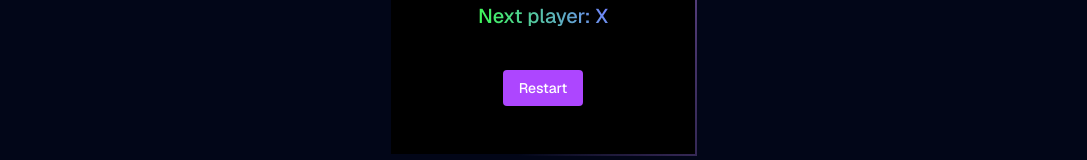
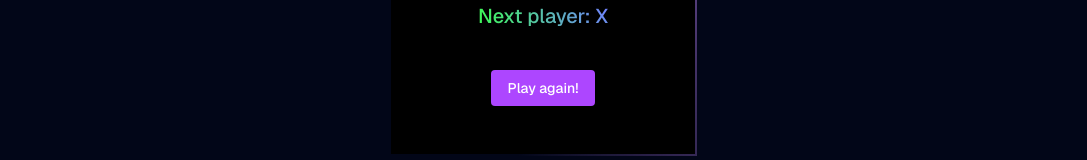
Before and after one commit to woody6197/Tic-Tac-Toe-Game, a Next.js app: page / in a window 1280 px wide. Shown: the part 594-754 px from the top of the page, without its empty margins (97-1184 px from the left). Built offline with nearby package versions, Linux system fonts and the light colour scheme.

Commit message:
Update text

```diff
--- a/components/tictactoe-game.jsx
+++ b/components/tictactoe-game.jsx
@@ -230,7 +230,7 @@ function TicTacToe() {
         onClick={restartGame}
         className="mt-6 px-4 py-2 bg-purple-500 text-white rounded hover:bg-purple-600"
       >
-        Restart
+        Play again!
       </button>
     </div>
   );
--- a/package.json
+++ b/package.json
@@ -9,6 +9,7 @@
     "lint": "eslint"
   },
   "dependencies": {
+    "@neondatabase/serverless": "^1.0.2",
     "next": "16.0.6",
     "react": "19.2.0",
     "react-dom": "19.2.0"
```
Also changed, not shown: 1 other file (tests, documents, lock files or other folders).
